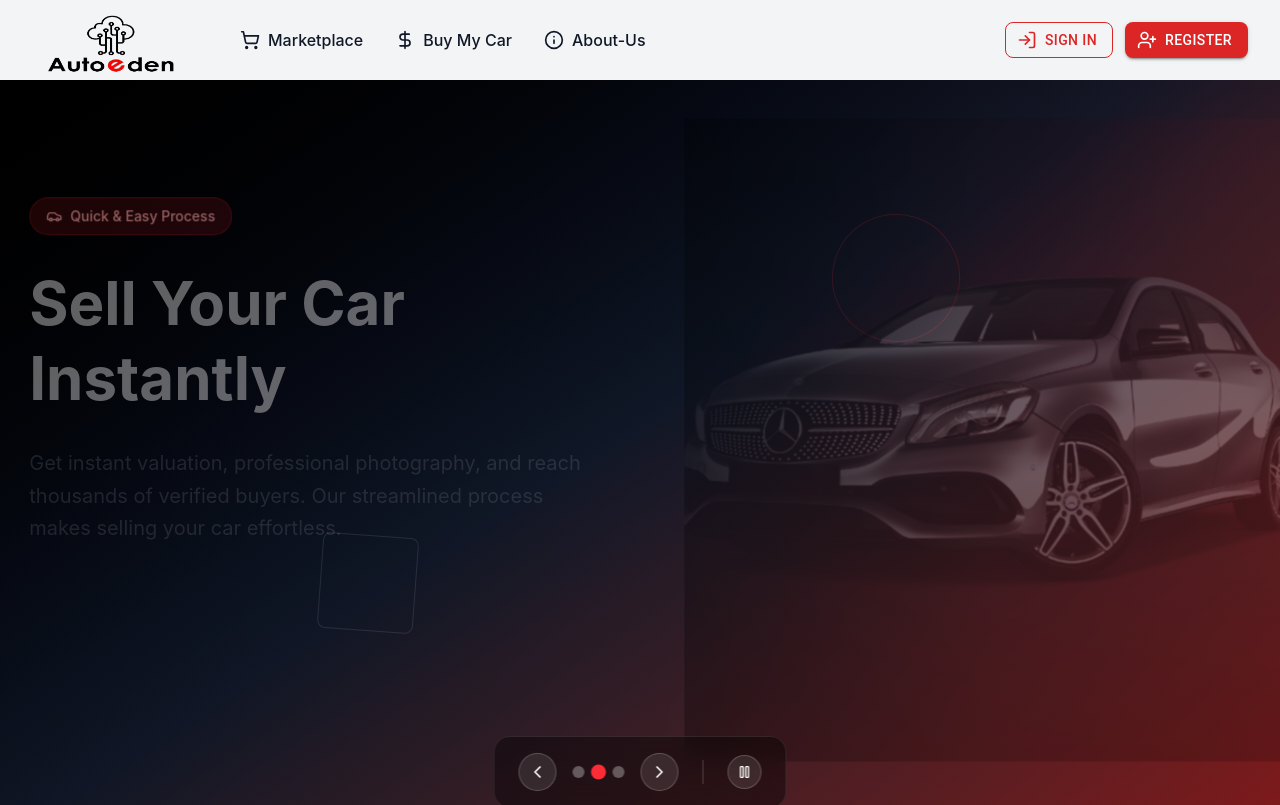
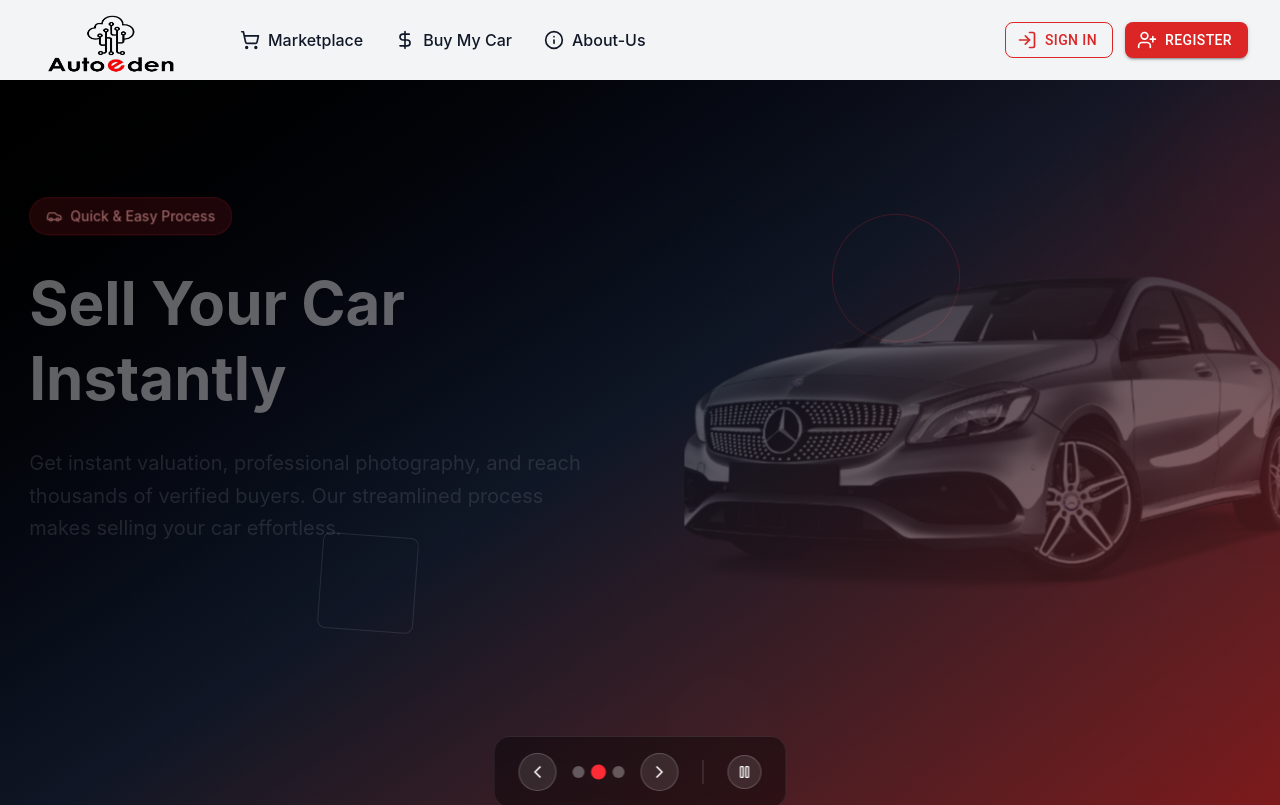
Before and after one commit to Mutombe/auto-eden, a React (Vite) app in the folder frontend/: page / in a window 1280 px wide. Shown: the top 805 px of the page. Built offline with nearby package versions, Linux system fonts and the light colour scheme.

Commit message:
background

```diff
--- a/frontend/src/components/homepage/hero.jsx
+++ b/frontend/src/components/homepage/hero.jsx
@@ -321,14 +321,14 @@
                     {/* Blended image container with full view */}
                     <div className="relative h-80 sm:h-96 lg:h-[600px] w-full overflow-hidden">
                       {/* Background blend overlay */}
-                      <div className="absolute inset-0 bg-gradient-to-br from-black/40 via-red-900/30 to-transparent z-10 mix-blend-overlay" />
+                      <div className="absolute inset-0  z-10 mix-blend-overlay" />
 
                       {/* Radial gradient blend */}
-                      <div className="absolute inset-0 bg-gradient-radial from-transparent via-red-900/20 to-black/60 z-10" />
+                      <div className="absolute inset-0  z-10" />
 
-                      {/* Soft edge fade for seamless blending */}
+                      {/* Soft edge fade for seamless blending
                       <div className="absolute inset-0 bg-gradient-to-l from-transparent via-transparent to-black/80 z-20" />
-                      <div className="absolute inset-0 bg-gradient-to-t from-black/60 via-transparent to-transparent z-20" />
+                      <div className="absolute inset-0 bg-gradient-to-t from-black/60 via-transparent to-transparent z-20" />*/}
 
                       {/* Main image - displayed in full with object-contain */}
                       <motion.img
```
